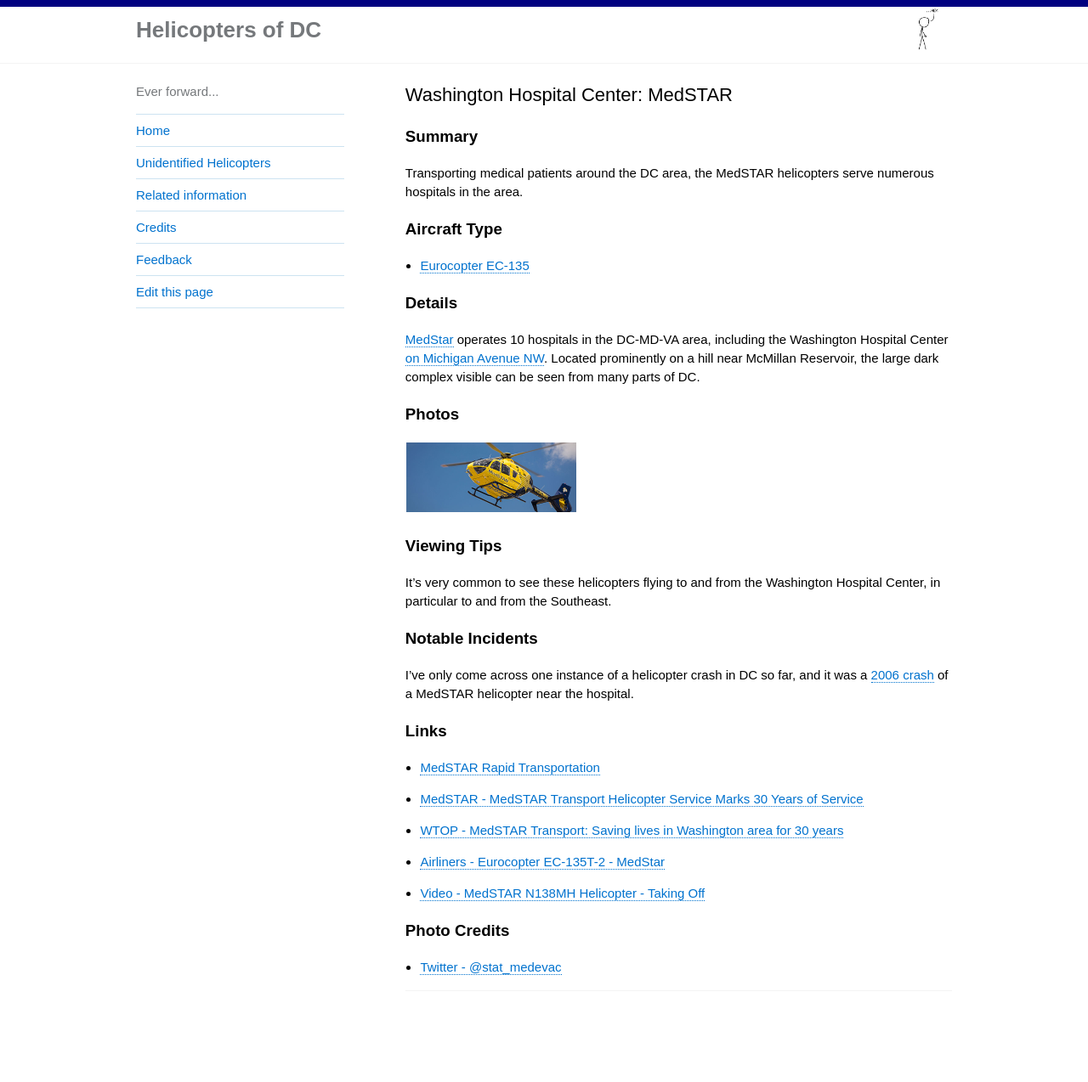
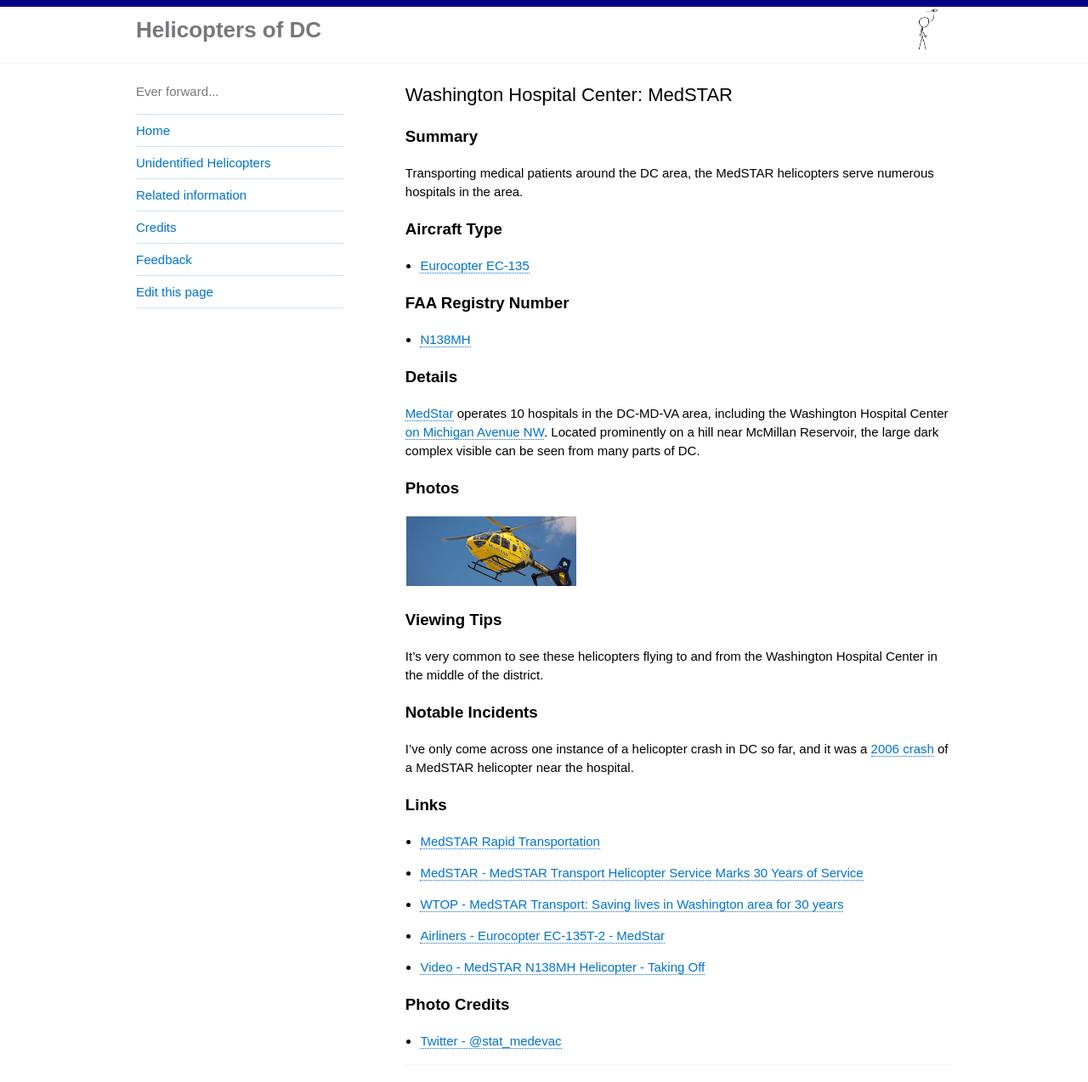
Before and after one commit to gbinal/dc-helicopters, a Jekyll site: the page built from _helicopters/8-medstar.md, in a window 1280 px wide and 1382 px high. Shown: the top 1274 px of the window at 85% size. Built offline with Jekyll 4.4.1, drawn with Linux system fonts in a browser that asks for light colours.

Commit message:
adding medstar info

```diff
--- a/_helicopters/8-medstar.md
+++ b/_helicopters/8-medstar.md
@@ -10,6 +10,8 @@
 ### Aircraft Type
 * [Eurocopter EC-135](https://en.wikipedia.org/wiki/Eurocopter_EC135)
 
+### FAA Registry Number
+* [N138MH](https://registry.faa.gov/aircraftinquiry/NNum_Results.aspx?NNumbertxt=N138MH)
 
 ### Details
 
@@ -25,7 +27,7 @@
 
 ### Viewing Tips
 
-It's very common to see these helicopters flying to and from the Washington Hospital Center, in particular to and from the Southeast.
+It's very common to see these helicopters flying to and from the Washington Hospital Center in the middle of the district.
 
 ### Notable Incidents
 
```
